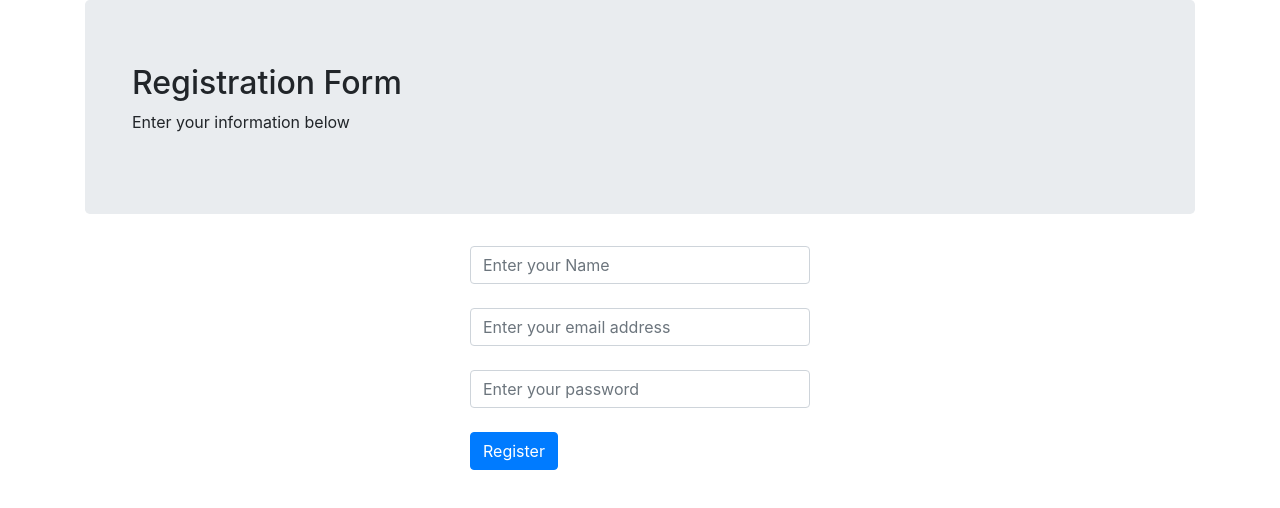
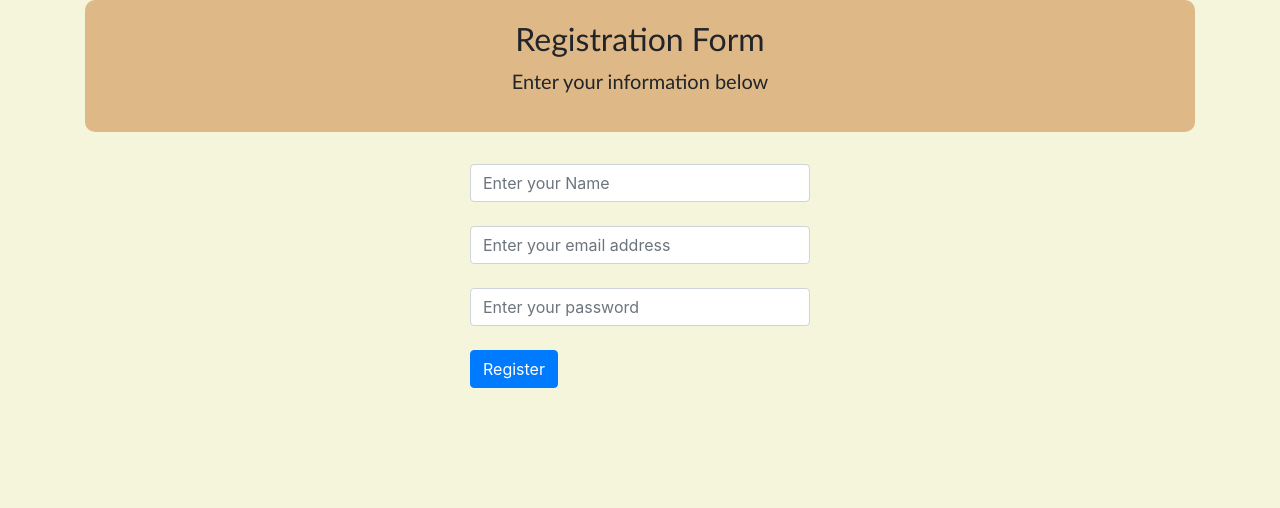
Before and after one commit to RicardoJavierFernandez/Project-3, a React (Create React App) app in the folder client/: page /register in a window 1280 px wide. Shown: the top 508 px of the page. Built offline with nearby package versions, Linux system fonts and the light colour scheme.

Commit message:
added style

```diff
--- a/client/src/Components/RegistrationForm/index.js
+++ b/client/src/Components/RegistrationForm/index.js
@@ -3,7 +3,7 @@ import RegistrationForm from 'components/RegistrationForm'
 import Api from '../..utils/api'
 
 
-class LoginFrorm extends Component
+class LoginForm extends Component
 {
     constructor (props)
     {
--- /dev/null
+++ b/client/src/Components/RegistrationForm/style.css
@@ -0,0 +1,27 @@
+.loginform-card
+
+{
+    padding: 20px;
+    border-radius:10px;
+    box-shadow: 0px 0px 2px #000000;
+    background: silver
+
+
+}
+
+.jumbo
+{
+    background: burlywood;
+    padding: 20px;
+    border-radius: 10px;
+    box-shadow: 0px 0px #000000;
+    text-align: center;
+    font-style: bold;
+    font-family: 'Trebuchet MS', 'Lucida Sans Unicode', 'Lucida Grande', 'Lucida Sans', Arial, sans-serif
+}
+body
+{
+    background-color: beige
+
+
+}
--- a/client/src/containers/Registration/index.js
+++ b/client/src/containers/Registration/index.js
@@ -1,5 +1,6 @@
 import React, {Component} from 'react';
 import RegistrationForm from '../../views/RegistrationForm';
+
 
 
 class Registration extends Component {
--- a/client/src/views/RegistrationForm.js
+++ b/client/src/views/RegistrationForm.js
@@ -6,6 +6,7 @@ import Button from 'react-bootstrap/Button';
 import Container from 'react-bootstrap/Container';
 import Col from 'react-bootstrap/Col';
 import Jumbotron from 'react-bootstrap/Jumbotron'
+import '../Components/RegistrationForm/style.css'
 
 
 class RegistrationForm extends Component {
@@ -39,10 +40,11 @@ class RegistrationForm extends Component {
         return (
 
             <Container>
-                <Jumbotron>
+                <Jumbotron className= "jumbo" bg="primary" variant="light">
                     <Container>
-                        <h2>Registration Form</h2>
-                        <p>Enter your information below</p>
+
+                        <h2 >Registration Form</h2>
+                        <p class="lead">Enter your information below</p>
                     </Container>
                 </Jumbotron>
                 <Col md={{ span: 4, offset: 4 }}>
```
Also changed, not shown: client/src/views/LoginPage.js (+10 -0 lines).
